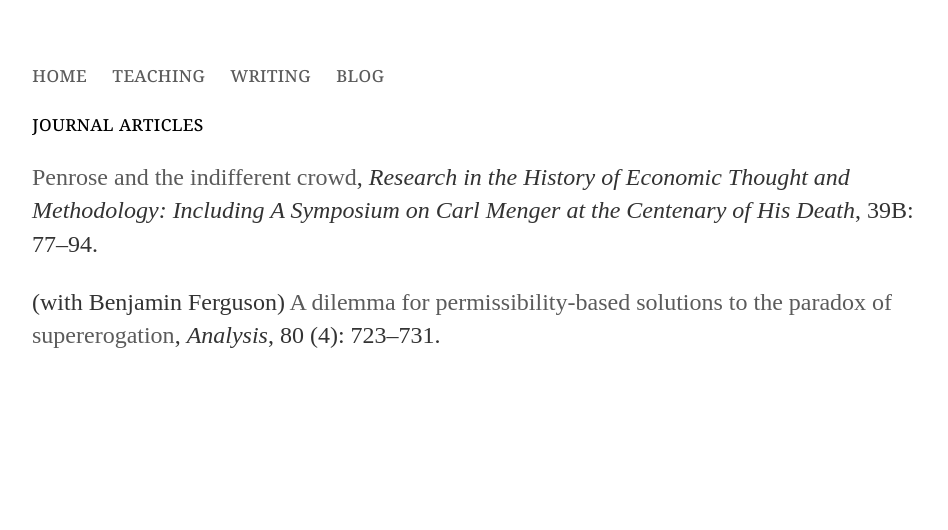
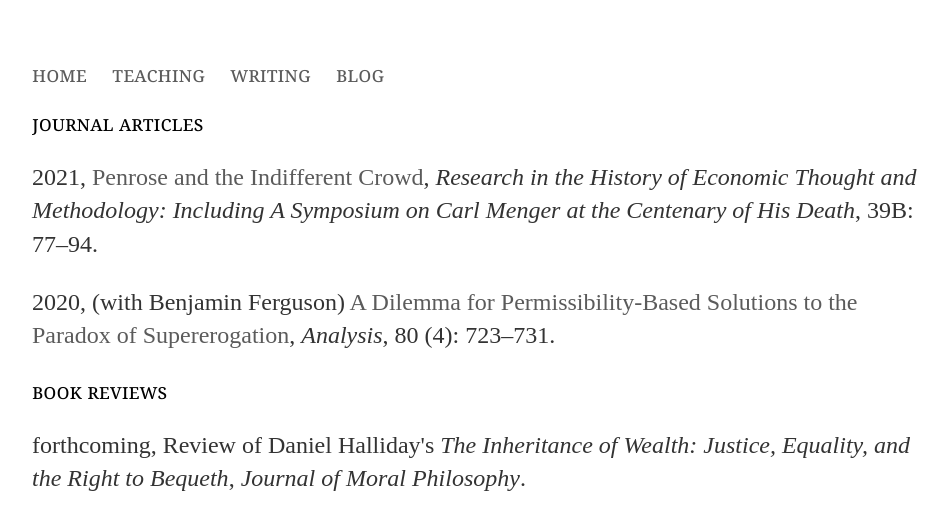
Before and after one commit to uzunovam/uzunovam, a Jekyll site: the page built from writing/index.html, in a window 1280 px wide. Shown: the top 530 px of the page, without its empty margins (160-1108 px from the left). Built offline with Jekyll 4.4.1, drawn with Linux system fonts in a browser that asks for light colours.

Commit message:
Update index.html

```diff
--- a/writing/index.html
+++ b/writing/index.html
@@ -4,6 +4,8 @@
 ---
 <div class="blurb">
 	<section>journal articles</section>
-	<p><a href="https://doi.org/10.1108/S0743-41542021000039B006">Penrose and the indifferent crowd</a>, <cite>Research in the History of Economic Thought and Methodology: Including A Symposium on Carl Menger at the Centenary of His Death</cite>, 39B: 77–94.</p>
-	<p>(with Benjamin Ferguson) <a href="https://doi.org/10.1093/analys/anaa033">A dilemma for permissibility-based solutions to the paradox of supererogation</a>, <cite>Analysis</cite>, 80 (4): 723–731.</p>
+	<p>2021, <a href="https://doi.org/10.1108/S0743-41542021000039B006">Penrose and the Indifferent Crowd</a>, <cite>Research in the History of Economic Thought and Methodology: Including A Symposium on Carl Menger at the Centenary of His Death</cite>, 39B: 77–94.</p>
+	<p>2020, (with Benjamin Ferguson) <a href="https://doi.org/10.1093/analys/anaa033">A Dilemma for Permissibility-Based Solutions to the Paradox of Supererogation</a>, <cite>Analysis</cite>, 80 (4): 723–731.</p>
+	<section>book reviews</section>
+	<p>forthcoming, Review of Daniel Halliday's <cite>The Inheritance of Wealth: Justice, Equality, and the Right to Bequeth</cite>, <cite>Journal of Moral Philosophy</cite>.</p>
 </div><!-- /.blurb -->
```
